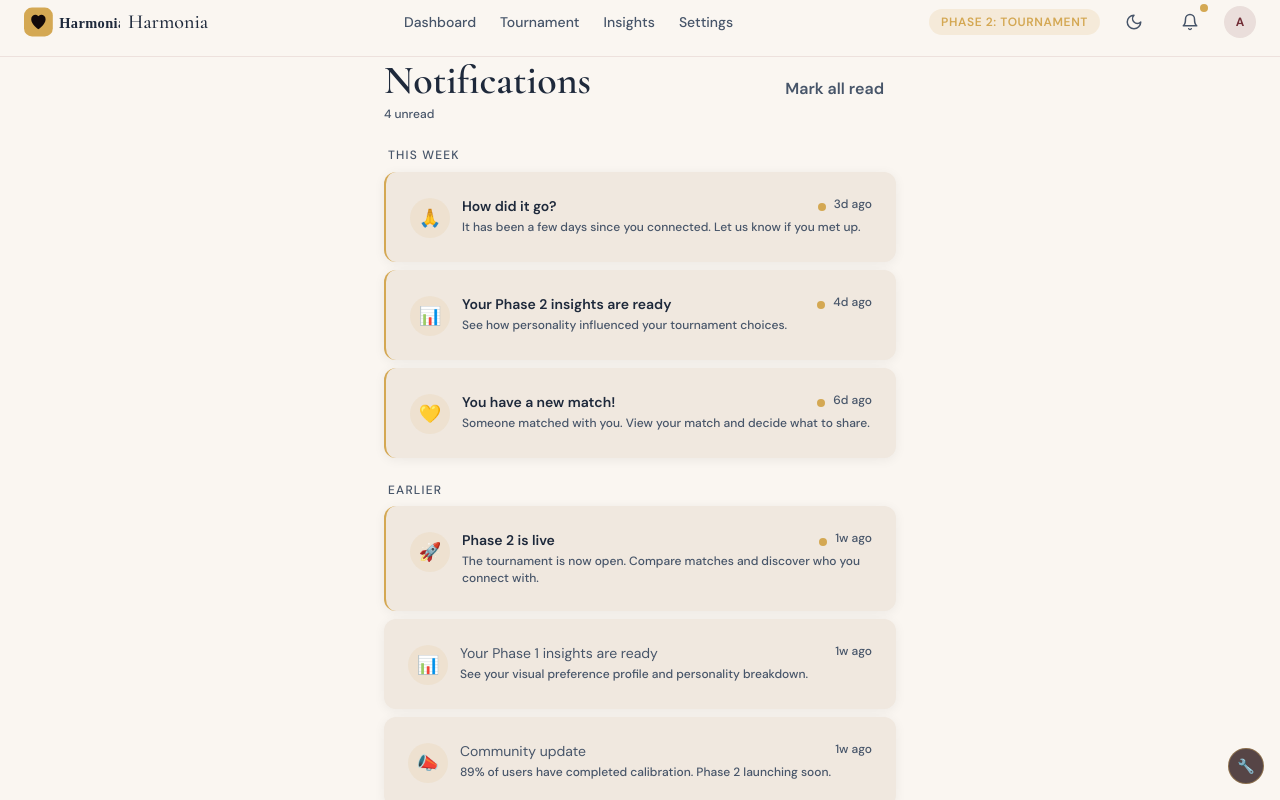
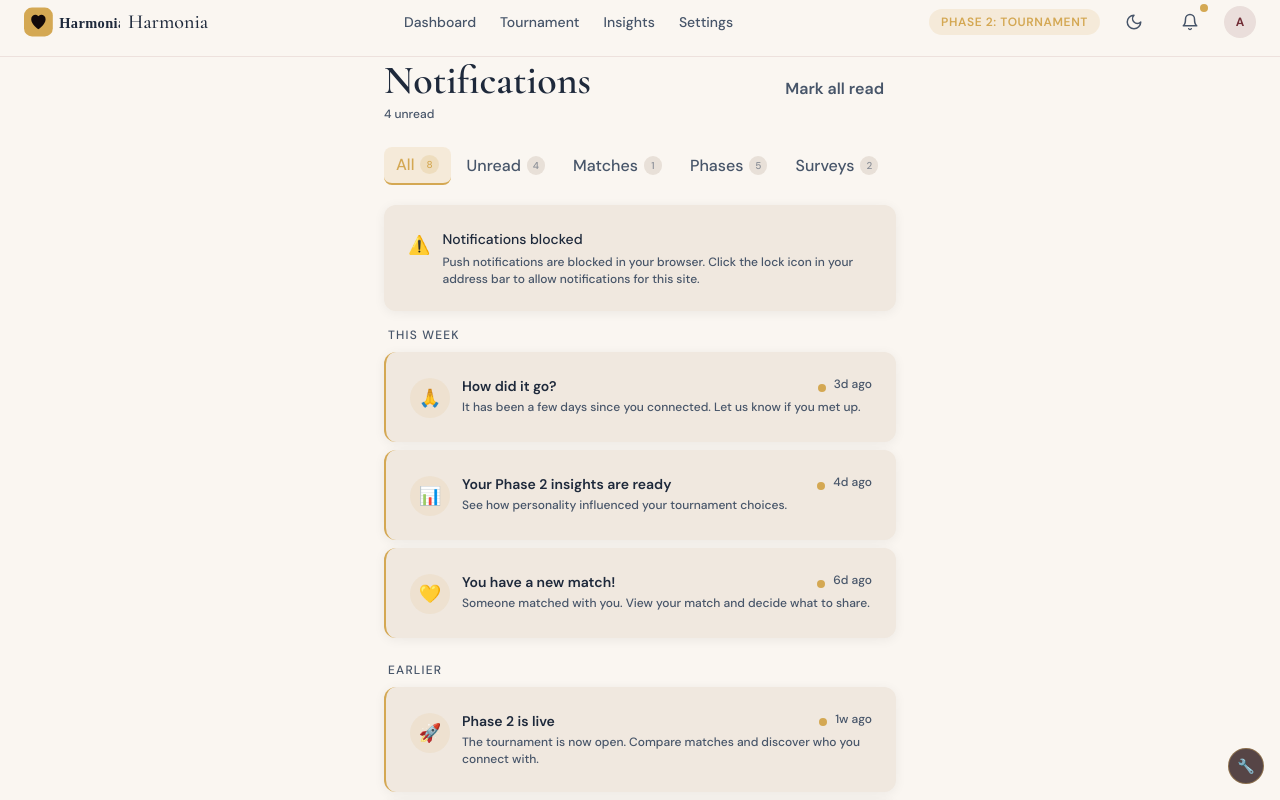
Before and after one commit to averyedwards/harmonia-testing-pool, a Next.js app: page /notifications in a window 1280 px wide. Shown: the top 800 px of the page. Built offline with nearby package versions, Linux system fonts and the light colour scheme.

Commit message:
feat: notification filter tabs, push permission prompt, per-category notification toggles

```diff
--- a/src/app/(app)/notifications/page.tsx
+++ b/src/app/(app)/notifications/page.tsx
@@ -1,9 +1,11 @@
 'use client'
 
+import { useState, useEffect } from 'react'
 import { Card } from '@/components/ui/card'
 import { Button } from '@/components/ui/button'
 import { useRouter } from 'next/navigation'
 import { useNotifications } from '@/hooks/useNotifications'
+import { cn } from '@/lib/utils'
 import type { AppNotification } from '@/providers/NotificationsProvider'
 
 type NotificationType =
@@ -59,7 +61,44 @@ function groupByTime(notifications: AppNotification[]): { label: string; items:
 export default function NotificationsPage() {
   const router = useRouter()
   const { notifications, unreadCount, markRead, markAllRead } = useNotifications()
-  const groups = groupByTime(notifications)
+
+  const [activeFilter, setActiveFilter] = useState<string>('all')
+  const [pushPromptDismissed, setPushPromptDismissed] = useState(true)
+  const [pushState, setPushState] = useState<'default' | 'granted' | 'denied' | 'unsupported'>('default')
+
+  // Detect push permission + dismissed state after hydration (client only)
+  useEffect(() => {
+    setPushPromptDismissed(
+      localStorage.getItem('harmonia-push-dismissed') === 'true'
+    )
+    if (!('Notification' in window)) {
+      setPushState('unsupported')
+    } else {
+      setPushState(Notification.permission as 'default' | 'granted' | 'denied')
+    }
+  }, [])
+
+  const FILTER_TYPES: Record<string, string[] | null> = {
+    all: null,
+    unread: null,
+    matches: ['match_confirmed'],
+    phases: ['phase_transition', 'community_update', 'insights_ready', 'kit_status_update'],
+    surveys: ['we_met_survey', 'calibration_reminder'],
+  }
+
+  const filterCounts: Record<string, number> = {
+    all: notifications.length,
+    unread: notifications.filter(n => !n.read).length,
+    matches: notifications.filter(n => n.type === 'match_confirmed').length,
+    phases: notifications.filter(n => ['phase_transition', 'community_update', 'insights_ready', 'kit_status_update'].includes(n.type)).length,
+    surveys: notifications.filter(n => ['we_met_survey', 'calibration_reminder'].includes(n.type)).length,
+  }
+
+  const filtered = activeFilter === 'all' ? notifications
+    : activeFilter === 'unread' ? notifications.filter(n => !n.read)
+    : notifications.filter(n => (FILTER_TYPES[activeFilter] ?? []).includes(n.type))
+
+  const groups = groupByTime(filtered)
 
   function handleNotificationClick(notification: AppNotification) {
     markRead(notification.id)
@@ -84,6 +123,101 @@ export default function NotificationsPage() {
             </Button>
           )}
         </div>
+
+        {/* Filter tabs */}
+        <div className="flex gap-1 overflow-x-auto pb-1 mb-4 -mx-1 px-1">
+          {[
+            { key: 'all', label: 'All' },
+            { key: 'unread', label: 'Unread' },
+            { key: 'matches', label: 'Matches' },
+            { key: 'phases', label: 'Phases' },
+            { key: 'surveys', label: 'Surveys' },
+          ].map(tab => (
+            <button
+              key={tab.key}
+              onClick={() => setActiveFilter(tab.key)}
+              className={cn(
+                'flex items-center gap-1.5 px-3 py-1.5 rounded-button text-caption font-medium transition-all shrink-0',
+                activeFilter === tab.key
+                  ? 'bg-gold/15 text-gold border-b-2 border-gold'
+                  : 'text-slate hover:text-navy dark:hover:text-cream hover:bg-blush dark:hover:bg-dark-bg'
+              )}
+            >
+              {tab.label}
+              {filterCounts[tab.key] > 0 && (
+                <span className={cn(
+                  'text-[10px] px-1.5 py-0.5 rounded-full min-w-[18px] text-center',
+                  activeFilter === tab.key
+                    ? 'bg-gold/20 text-gold'
+                    : 'bg-gray-light dark:bg-dark-border text-slate/60'
+                )}>
+                  {filterCounts[tab.key]}
+                </span>
+              )}
+            </button>
+          ))}
+        </div>
+
+        {/* Push permission prompt */}
+        {pushState === 'default' && !pushPromptDismissed && (
+          <Card className="p-4 mb-4 border-l-2 border-l-gold">
+            <div className="flex items-start gap-3">
+              <div className="w-10 h-10 rounded-full bg-gold/10 flex items-center justify-center text-lg shrink-0">
+                🔔
+              </div>
+              <div className="flex-1">
+                <p className="text-body-sm font-semibold text-navy dark:text-cream mb-1">
+                  Never miss a match
+                </p>
+                <p className="text-caption text-slate mb-3">
+                  Get notified when you have a new match, when phases open,
+                  and when your insights are ready.
+                </p>
+                <div className="flex items-center gap-3">
+                  <Button
+                    size="sm"
+                    onClick={async () => {
+                      const result = await Notification.requestPermission()
+                      setPushState(result as 'default' | 'granted' | 'denied')
+                      if (result === 'granted') {
+                        setPushPromptDismissed(true)
+                        localStorage.setItem('harmonia-push-dismissed', 'true')
+                      }
+                    }}
+                  >
+                    Enable notifications
+                  </Button>
+                  <button
+                    onClick={() => {
+                      setPushPromptDismissed(true)
+                      localStorage.setItem('harmonia-push-dismissed', 'true')
+                    }}
+                    className="text-caption text-slate hover:text-navy dark:hover:text-cream transition-colors"
+                  >
+                    Not now
+                  </button>
+                </div>
+              </div>
+            </div>
+          </Card>
+        )}
+
+        {pushState === 'denied' && !pushPromptDismissed && (
+          <Card className="p-4 mb-4">
+            <div className="flex items-start gap-3">
+              <span className="text-lg mt-0.5">⚠️</span>
+              <div>
+                <p className="text-body-sm font-medium text-navy dark:text-cream mb-1">
+                  Notifications blocked
+                </p>
+                <p className="text-caption text-slate">
+                  Push notifications are blocked in your browser. Click the lock
+                  icon in your address bar to allow notifications for this site.
+                </p>
+              </div>
+            </div>
+          </Card>
+        )}
 
         {/* Empty state */}
         {notifications.length === 0 && (
@@ -142,6 +276,21 @@ export default function NotificationsPage() {
           ))}
         </div>
 
+        {/* Filtered empty state */}
+        {filtered.length === 0 && notifications.length > 0 && (
+          <div className="text-center py-12">
+            <p className="text-body text-slate mb-2">
+              No {activeFilter === 'unread' ? 'unread' : activeFilter} notifications.
+            </p>
+            <button
+              onClick={() => setActiveFilter('all')}
+              className="text-caption text-gold hover:text-gold/80 transition-colors"
+            >
+              View all notifications
+            </button>
+          </div>
+        )}
+
         {/* Footer nav */}
         <div className="mt-8 text-center">
           <Button variant="ghost" onClick={() => router.push('/dashboard')} className="text-slate">
--- a/src/app/(app)/settings/page.tsx
+++ b/src/app/(app)/settings/page.tsx
@@ -12,6 +12,7 @@ import { Badge } from '@/components/ui/badge'
 import { useToast } from '@/components/ui/toast'
 import { useRouter } from 'next/navigation'
 import { PHASE_LABELS } from '@/lib/constants'
+import { cn } from '@/lib/utils'
 
 function Section({ title, children }: { title: string; children: React.ReactNode }) {
   return (
@@ -34,6 +35,25 @@ export default function SettingsPage() {
   const [emailNotifs, setEmailNotifs] = useState(true)
   const [pushNotifs, setPushNotifs] = useState(true)
   const [saving, setSaving] = useState(false)
+  const [categoryPrefs, setCategoryPrefs] = useState<Record<string, { push: boolean; email: boolean }>>({
+    phase_transition: { push: true, email: true },
+    match_confirmed: { push: true, email: true },
+    calibration_reminder: { push: true, email: true },
+    insights_ready: { push: true, email: true },
+    we_met_survey: { push: true, email: true },
+    community_update: { push: true, email: true },
+    kit_status_update: { push: true, email: true },
+  })
+
+  const NOTIFICATION_CATEGORIES = [
+    { key: 'phase_transition', label: 'Phase transitions', desc: 'When a new phase becomes available' },
+    { key: 'match_confirmed', label: 'New matches', desc: 'When someone matches with you' },
+    { key: 'calibration_reminder', label: 'Calibration reminders', desc: 'Reminders to complete face rating' },
+    { key: 'insights_ready', label: 'Insights ready', desc: 'When your phase insights are available' },
+    { key: 'we_met_survey', label: 'Survey reminders', desc: 'Post-meetup survey prompts' },
+    { key: 'community_update', label: 'Community updates', desc: 'Testing pool announcements' },
+    { key: 'kit_status_update', label: 'DNA kit updates', desc: 'Kit dispatch, delivery, and results' },
+  ]
 
   const handleSaveProfile = async () => {
     setSaving(true)
@@ -106,20 +126,62 @@ export default function SettingsPage() {
 
         {/* Notifications */}
         <Section title="Notifications">
-          <Card className="p-5 space-y-4">
-            <div className="flex items-center justify-between">
+          {/* Push master + categories */}
+          <Card className="p-5 mb-3">
+            <div className="flex items-center justify-between pb-3 border-b border-gray-light dark:border-dark-border">
+              <div>
+                <p className="text-body-sm font-medium text-navy dark:text-cream">Push notifications</p>
+                <p className="text-caption text-slate">Browser and home screen alerts</p>
+              </div>
+              <Toggle checked={pushNotifs} onChange={setPushNotifs} />
+            </div>
+            <div className={cn('space-y-3 pt-3', !pushNotifs && 'opacity-50 pointer-events-none')}>
+              {NOTIFICATION_CATEGORIES
+                .filter(cat => cat.key !== 'kit_status_update' || user?.isLondon)
+                .map(cat => (
+                  <div key={`push-${cat.key}`} className="flex items-start justify-between gap-3">
+                    <div>
+                      <p className="text-caption font-medium text-navy dark:text-cream">{cat.label}</p>
+                      <p className="text-[11px] text-slate/60">{cat.desc}</p>
+                    </div>
+                    <Toggle
+                      checked={categoryPrefs[cat.key]?.push ?? true}
+                      onChange={v => setCategoryPrefs(prev => ({
+                        ...prev, [cat.key]: { ...prev[cat.key], push: v }
+                      }))}
+                      disabled={!pushNotifs}
+                    />
+                  </div>
+                ))}
+            </div>
+          </Card>
+          {/* Email master + categories */}
+          <Card className="p-5">
+            <div className="flex items-center justify-between pb-3 border-b border-gray-light dark:border-dark-border">
               <div>
                 <p className="text-body-sm font-medium text-navy dark:text-cream">Email notifications</p>
-                <p className="text-caption text-slate">Phase updates, match confirmations</p>
+                <p className="text-caption text-slate">Sent to {user?.email}</p>
               </div>
               <Toggle checked={emailNotifs} onChange={setEmailNotifs} />
             </div>
-            <div className="flex items-center justify-between">
-              <div>
-                <p className="text-body-sm font-medium text-navy dark:text-cream">Push notifications</p>
-                <p className="text-caption text-slate">In-app alerts</p>
-              </div>
-              <Toggle checked={pushNotifs} onChange={setPushNotifs} />
+            <div className={cn('space-y-3 pt-3', !emailNotifs && 'opacity-50 pointer-events-none')}>
+              {NOTIFICATION_CATEGORIES
+                .filter(cat => cat.key !== 'kit_status_update' || user?.isLondon)
+                .map(cat => (
+                  <div key={`email-${cat.key}`} className="flex items-start justify-between gap-3">
+                    <div>
+                      <p className="text-caption font-medium text-navy dark:text-cream">{cat.label}</p>
+                      <p className="text-[11px] text-slate/60">{cat.desc}</p>
+                    </div>
+                    <Toggle
+                      checked={categoryPrefs[cat.key]?.email ?? true}
+                      onChange={v => setCategoryPrefs(prev => ({
+                        ...prev, [cat.key]: { ...prev[cat.key], email: v }
+                      }))}
+                      disabled={!emailNotifs}
+                    />
+                  </div>
+                ))}
             </div>
           </Card>
         </Section>
```
